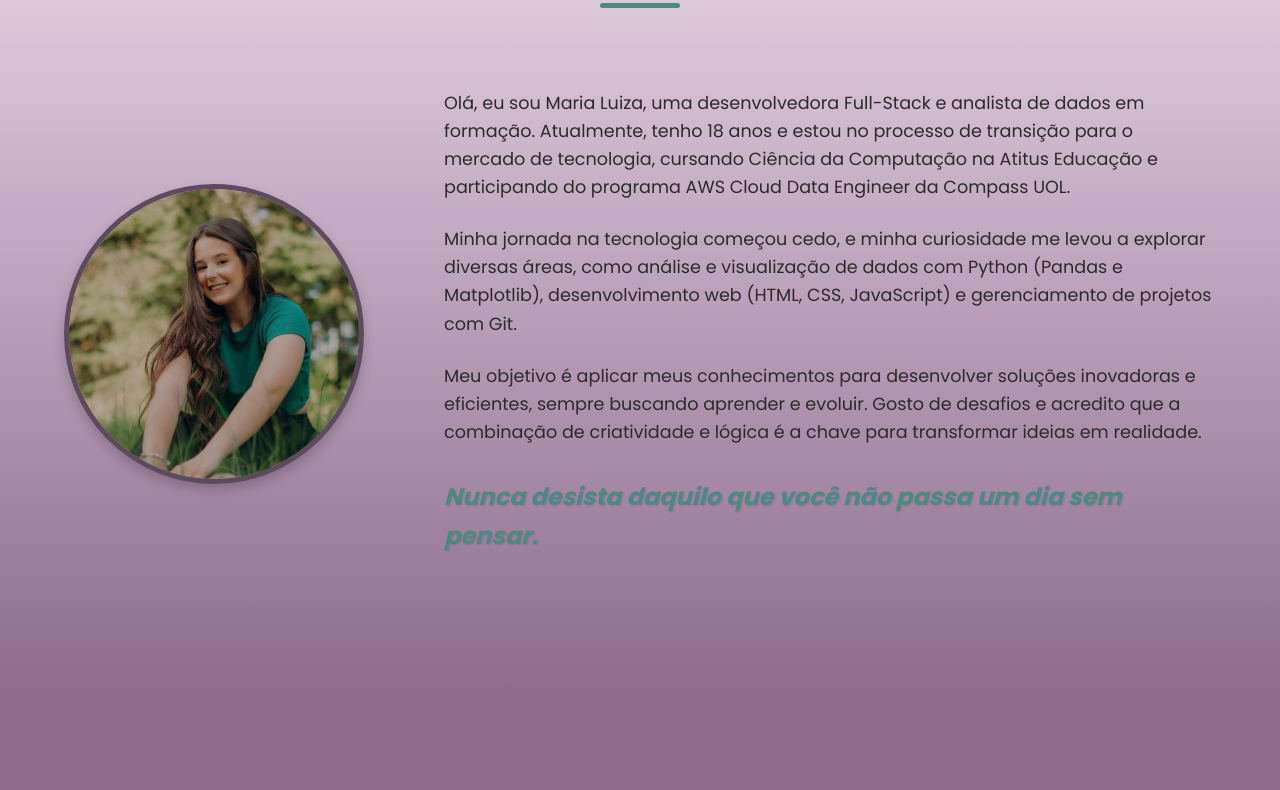
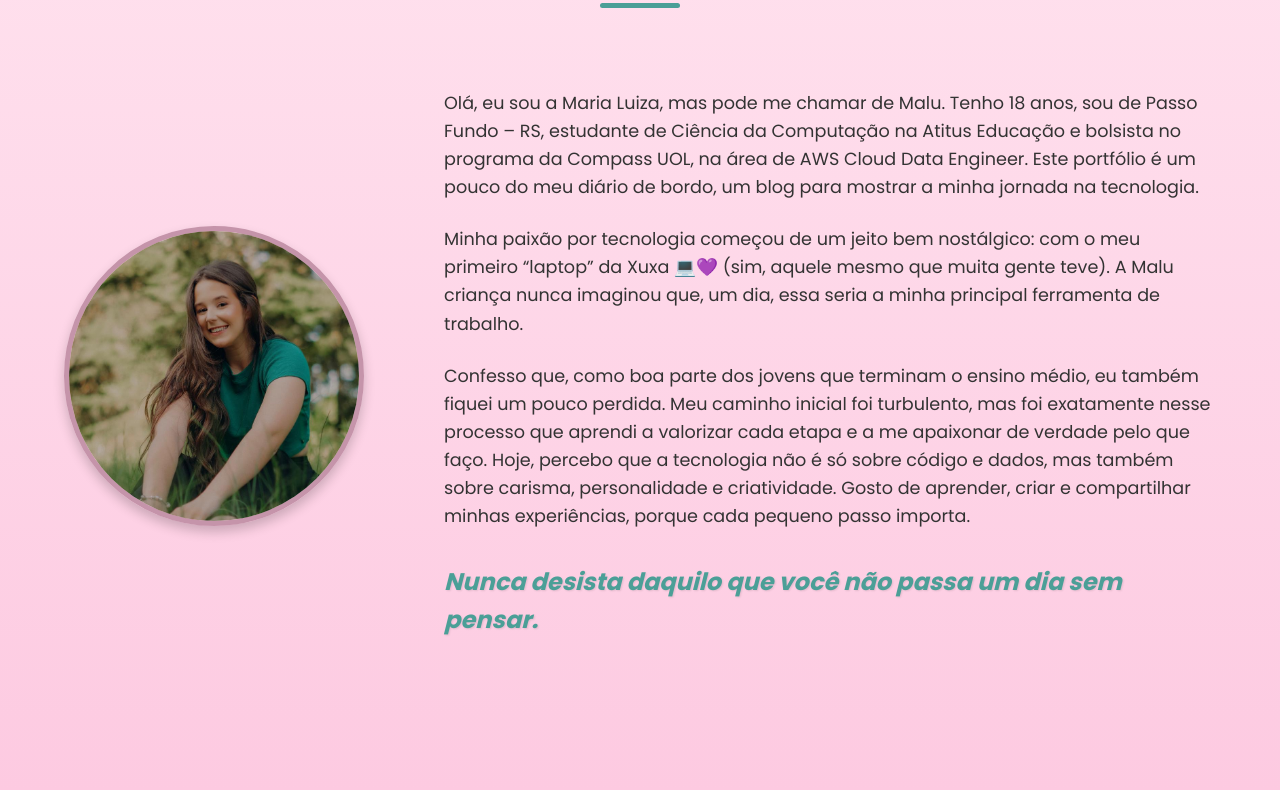
Before and after one commit to bymariia/meu-portfolio, a plain HTML site: page index.html in a window 1280 px wide. Shown: the part 326-1116 px from the top of the page. Drawn offline with Linux system fonts and the light colour scheme.

Commit message:
Alteração cores

```diff
--- a/index.html
+++ b/index.html
@@ -30,20 +30,20 @@
     </header>
 
     <section id="sobre" class="fade-in-section">
-        <h2>Seja bem-vinda(o)!</h2>
+        <h2>Minha Jornada na Tecnologia</h2>
         <div class="sobre-container">
             <div class="sobre-images">
                 <img src="assets/images/foto-perfil.jpg" alt="Foto de perfil de Malu Pereto" class="foto-perfil">
             </div>
             <div class="sobre-texto">
                 <p>
-                    Olá, eu sou Maria Luiza, uma desenvolvedora Full-Stack e analista de dados em formação. Atualmente, tenho 18 anos e estou no processo de transição para o mercado de tecnologia, cursando Ciência da Computação na Atitus Educação e participando do programa AWS Cloud Data Engineer da Compass UOL.
+                    Olá, eu sou a Maria Luiza, mas pode me chamar de Malu. Tenho 18 anos, sou de Passo Fundo – RS, estudante de Ciência da Computação na Atitus Educação e bolsista no programa da Compass UOL, na área de AWS Cloud Data Engineer. Este portfólio é um pouco do meu diário de bordo, um blog para mostrar a minha jornada na tecnologia.
                 </p>
                 <p>
-                    Minha jornada na tecnologia começou cedo, e minha curiosidade me levou a explorar diversas áreas, como análise e visualização de dados com Python (Pandas e Matplotlib), desenvolvimento web (HTML, CSS, JavaScript) e gerenciamento de projetos com Git.
+                    Minha paixão por tecnologia começou de um jeito bem nostálgico: com o meu primeiro “laptop” da Xuxa 💻💜 (sim, aquele mesmo que muita gente teve). A Malu criança nunca imaginou que, um dia, essa seria a minha principal ferramenta de trabalho.
                 </p>
                 <p>
-                    Meu objetivo é aplicar meus conhecimentos para desenvolver soluções inovadoras e eficientes, sempre buscando aprender e evoluir. Gosto de desafios e acredito que a combinação de criatividade e lógica é a chave para transformar ideias em realidade.
+                    Confesso que, como boa parte dos jovens que terminam o ensino médio, eu também fiquei um pouco perdida. Meu caminho inicial foi turbulento, mas foi exatamente nesse processo que aprendi a valorizar cada etapa e a me apaixonar de verdade pelo que faço. Hoje, percebo que a tecnologia não é só sobre código e dados, mas também sobre carisma, personalidade e criatividade. Gosto de aprender, criar e compartilhar minhas experiências, porque cada pequeno passo importa.
                 </p>
                 <p class="frase-destaque">
                     Nunca desista daquilo que você não passa um dia sem pensar.
--- a/style.css
+++ b/style.css
@@ -3,12 +3,12 @@
 
 /* Variáveis para suas cores, para facilitar o uso */
 :root {
-    --cor-principal: #5e4a5d; /* Malva Escuro */
-    --cor-secundaria: #8c6a8b; /* Lilás Sutil */
-    --cor-clara: #f7e9f7; /* Branco Rosado */
-    --cor-destaque-verde: #4c8a81; /* Verde Teal Escuro */
-    --cor-destaque-azul: #61b1a7; /* Ciano Acinzentado */
-    --cor-texto-escuro: #2b2b2b; /* Cinza Escuro */
+    --cor-principal: #c594aa;
+    --cor-secundaria: #fdcae1;
+    --cor-clara: #ffe5f0;
+    --cor-destaque-verde: #4b9f97; /* Verde levemente mais escuro */
+    --cor-destaque-azul: #9ce0db;
+    --cor-texto-escuro: #333;
     --cor-texto-claro: #fff;
     --cor-detalhe: #aaa;
 }
```
